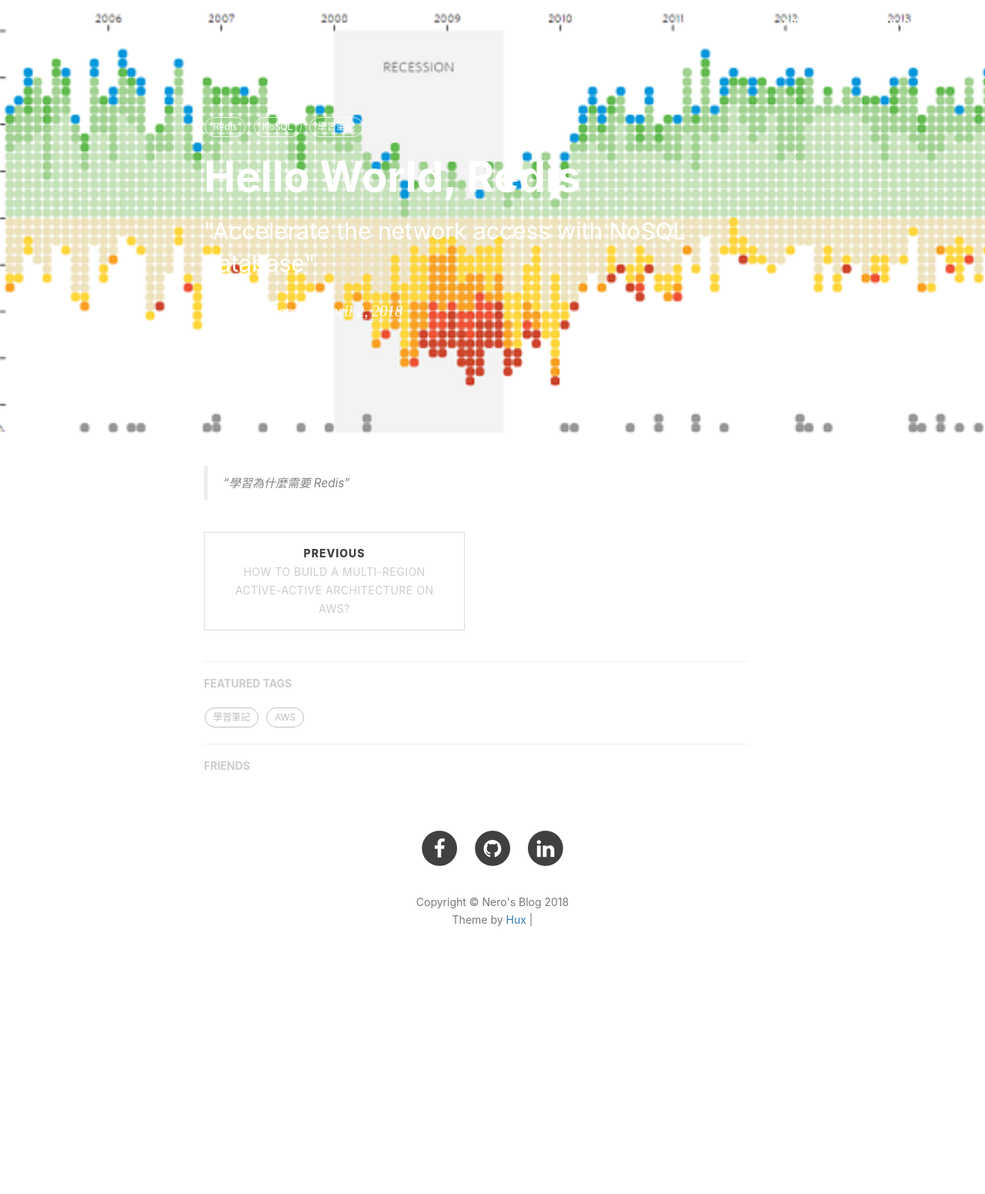
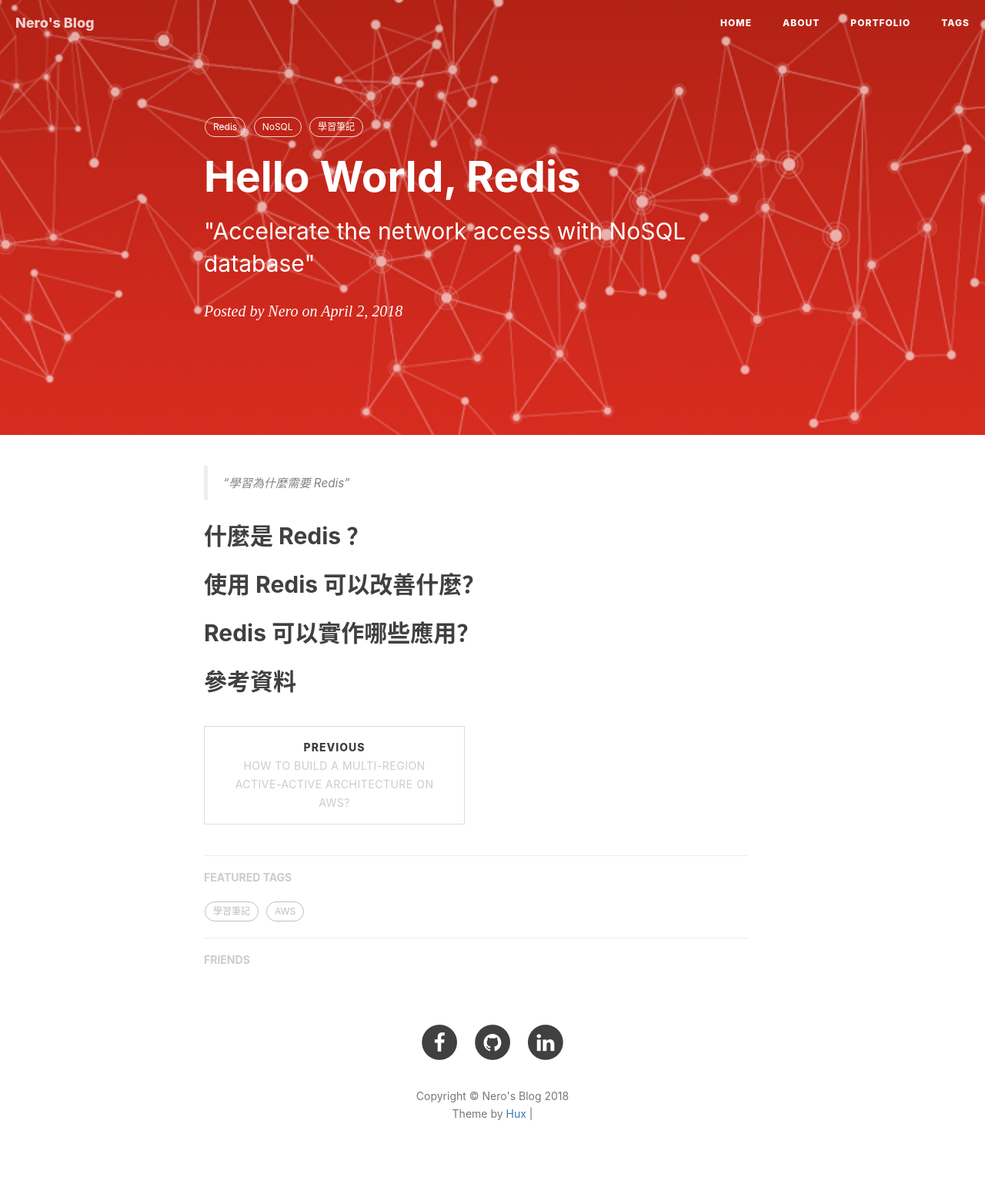
Before and after one commit to NeroCube/nerocube.github.io, a Jekyll site: the page built from _posts/2018-04-02-hello-world-redis.md, in a window 1280 px wide. Shown: the whole page at 77% size. Built offline with Jekyll 4.4.1, drawn with Linux system fonts in a browser that asks for light colours; nearby versions of some CDN libraries; comment, search, counter and statistics services are not loaded; before the commit the page ends 1299 px from its top, so only the background shows below that.

Commit message:
modify img files

```diff
--- a/_posts/2018-04-02-hello-world-redis.md
+++ b/_posts/2018-04-02-hello-world-redis.md
@@ -4,10 +4,18 @@
 subtitle:   " \"Accelerate the network access with NoSQL database\""
 date:       2018-04-02 22:54:00
 author:     "Nero"
-header-img: "img/post-bg-database.jpg"
+header-img: "img/post-bg-redis.jpg"
 tags:
     - Redis
     - NoSQL
     - 學習筆記
 ---
 > “學習為什麼需要 Redis”
+
+## 什麼是 Redis ？
+
+## 使用 Redis 可以改善什麼？
+
+## Redis 可以實作哪些應用？
+
+## 參考資料
```
Also changed, not shown: img/post-bg-database.jpg (deleted), img/post-bg-redis.jpg (added), 2 other files.
